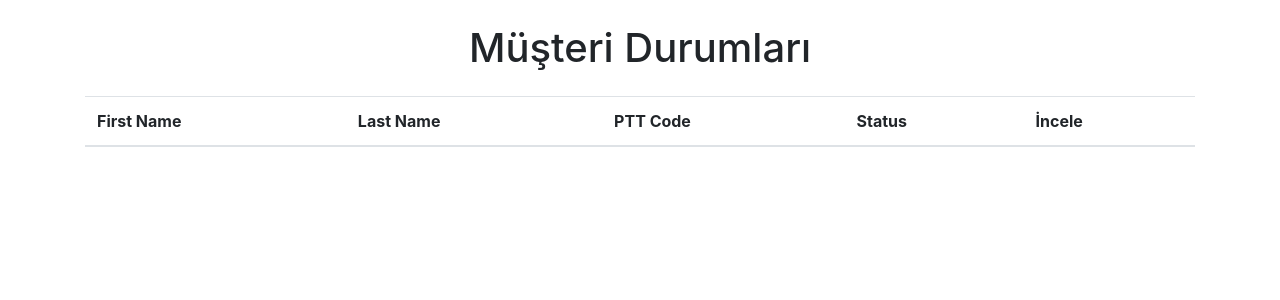
After one commit to hamiteksi/simplycrm2, a Django app: page /musteri/customer_status_list/ in a window 1280 px wide. The commit adds this page. Shown: the top 300 px of the page. Run offline with Django 4.2, Linux system fonts and the light colour scheme; a user stored in the database is signed in; data comes from the database, SQL or seed files in the repository; both versions use the stored data as it was after the commit; lists and menus that the app fills with data are empty; some libraries are stand-ins or nearby versions.

Commit message:
Status ayarlandi.

```diff
--- a/musteri/urls.py
+++ b/musteri/urls.py
@@ -24,6 +24,8 @@ urlpatterns = [
     path('complete_yapilacak/<int:id>/', views.complete_yapilacak, name='complete_yapilacak'),
     path('customers/<int:pk>/add_note/', views.add_note_to_customer, name='add_note'),
     path('customers/<int:pk>/delete_note/<int:note_id>/', views.delete_note, name='delete_note'),
+    path('customer_status_list/', views.customer_status_list, name='customer_status_list'),
+
 
 
 
--- a/musteri/views.py
+++ b/musteri/views.py
@@ -186,6 +186,13 @@ def customer_expiry_list(request):
 
     return response
 
+def customer_status_list(request):
+    # "Tamamlandı" durumunu hariç tutarak belirli durumları filtrele
+    customers = Customer.objects.filter(
+        status__in=['basvuru_yapildi', 'dosyalar_verildi', 'ptt_bekleniyor', 'kart_alindi']
+    ).order_by('status')
+
+    return render(request, 'musteri/customer_status_list.html', {'customers': customers})
 
 def customer_create_view(request):
     if request.method == 'POST':
--- /dev/null
+++ b/templates/musteri/customer_status_list.html
@@ -0,0 +1,52 @@
+<!DOCTYPE html>
+<html>
+
+<head>
+    <title>Customer Status</title>
+    <link rel="stylesheet" href="https://stackpath.bootstrapcdn.com/bootstrap/4.3.1/css/bootstrap.min.css">
+</head>
+
+<body>
+    <div class="container mt-4">
+        <h1 class="text-center">Müşteri Durumları</h1>
+
+        <table class="table mt-4">
+            <thead>
+                <tr>
+                    <th scope="col">First Name</th>
+                    <th scope="col">Last Name</th>
+                    <th scope="col">PTT Code</th>
+                    <th scope="col">Status</th>
+                    <th scope="col">İncele</th>
+                </tr>
+            </thead>
+            <tbody>
+                {% for customer in customers %}
+                <tr>
+                    <td>{{ customer.first_name }}</td>
+                    <td>{{ customer.last_name }}</td>
+                    <td>{{ customer.ptt_code }}</td>
+                    <td>{{ customer.get_status_display }}</td>
+                    <td>
+                        {% if customer.phone_number and customer.phone_number != 'nan' %}
+                        <!-- WhatsApp bağlantısını oluştur -->
+                        <a href="https://wa.me/+90{{ customer.phone_number }}" class="btn btn-primary">WhatsApp ile
+                            İletişime Geç</a>
+                        {% else %}
+                        Telefon numarası yok
+                        {% endif %}
+
+                    </td>
+                    <td>
+                        <!-- İncele butonunu oluştur -->
+                        <a class="btn btn-success btn-sm"
+                            href="{% url 'musteri:customer_detail' customer.pk %}">İncele</a>
+                    </td>
+                </tr>
+                {% endfor %}
+            </tbody>
+        </table>
+    </div>
+</body>
+
+</html>
--- a/templates/navbar.html
+++ b/templates/navbar.html
@@ -39,6 +39,9 @@
       </li>
       <li class="nav-item">
         <a class="nav-link" href="{% url 'musteri:customer_expiry_list' %}">İkameti Sona Erenler</a>
+      <li class="nav-item">
+        <a class="nav-link" href="{% url 'musteri:customer_status_list' %}">Durum Kontrol Et</a>
+      </li>
       </li>
     </ul>
 
```
Also changed, not shown: db.sqlite3, 1 other file.
